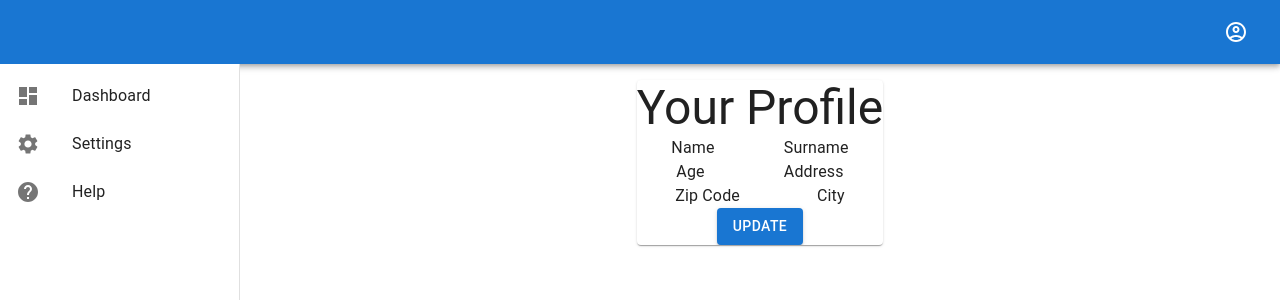
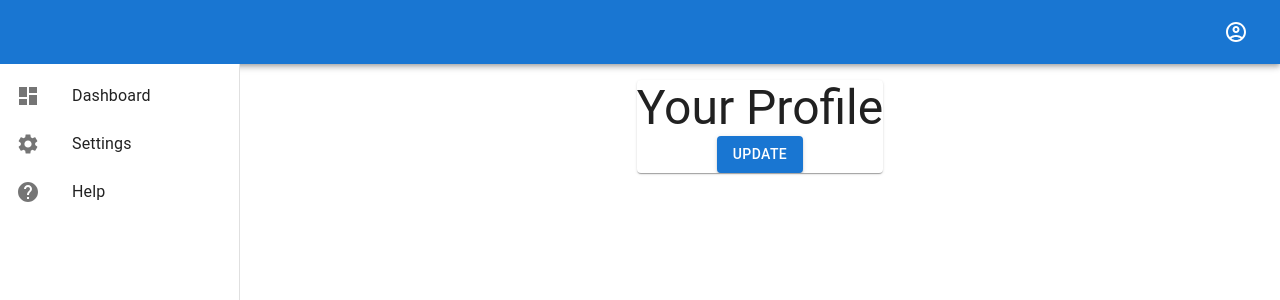
Before and after one commit to wojtek99955/mui-demo-website, a React (Create React App) app: page /profile in a window 1280 px wide. Shown: the top 300 px of the page. Built offline with nearby package versions, Linux system fonts and the light colour scheme.

Commit message:
Profile userData added

```diff
--- a/src/components/Profile/Profile.js
+++ b/src/components/Profile/Profile.js
@@ -4,6 +4,8 @@ import { Button } from "@mui/material";
 import { Stack } from "@mui/material";
 import { Link } from "react-router-dom";
 import { Card } from "@mui/material";
+import { useContext } from "react";
+import { Context } from "../../ContextProvider";
 
 const Container = styled.section``;
 
@@ -12,22 +14,22 @@ const StyledLink = styled(Link)`
 `;
 
 function Profile() {
+  const context = useContext(Context);
   return (
     <Card sx={{ maxWidth: "600px", margin: "auto", marginTop: "1rem" }}>
       <Typography variant="h3" component="h1" align="center">
         Your Profile
       </Typography>
       <Stack direction="row" justifyContent="space-around">
-        <Typography>Name</Typography>
-        <Typography>Surname</Typography>
+        <Typography>{context.userData.name}</Typography>
+        <Typography>{context.userData.surname}</Typography>
       </Stack>
       <Stack direction="row" justifyContent="space-around">
-        <Typography>Age</Typography>
-        <Typography>Address</Typography>
+        <Typography>{context.userData.address}</Typography>
       </Stack>
       <Stack direction="row" justifyContent="space-around">
-        <Typography>Zip Code</Typography>
-        <Typography>City</Typography>
+        <Typography>{context.userData.zipCode}</Typography>
+        <Typography>{context.userData.city}</Typography>
       </Stack>
       <Box textAlign="center">
         <StyledLink to="/edit-profile">
```
